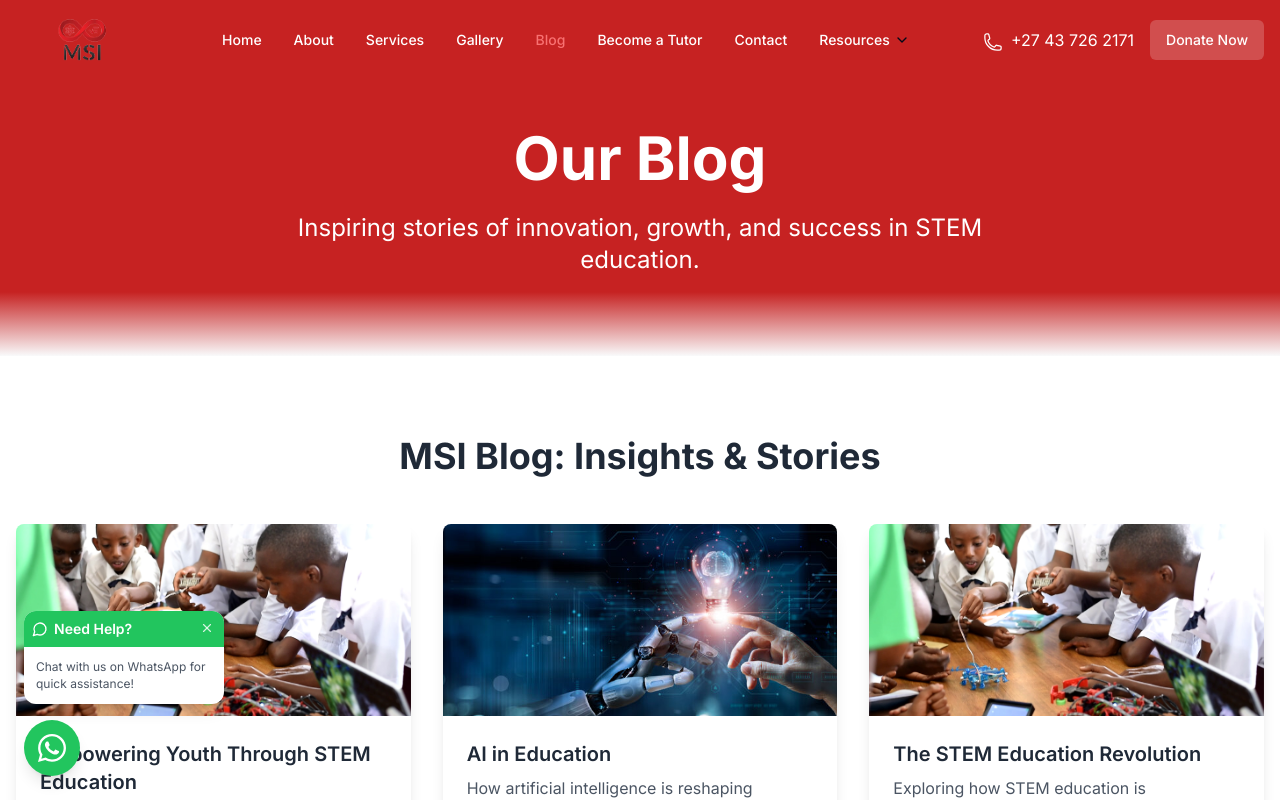
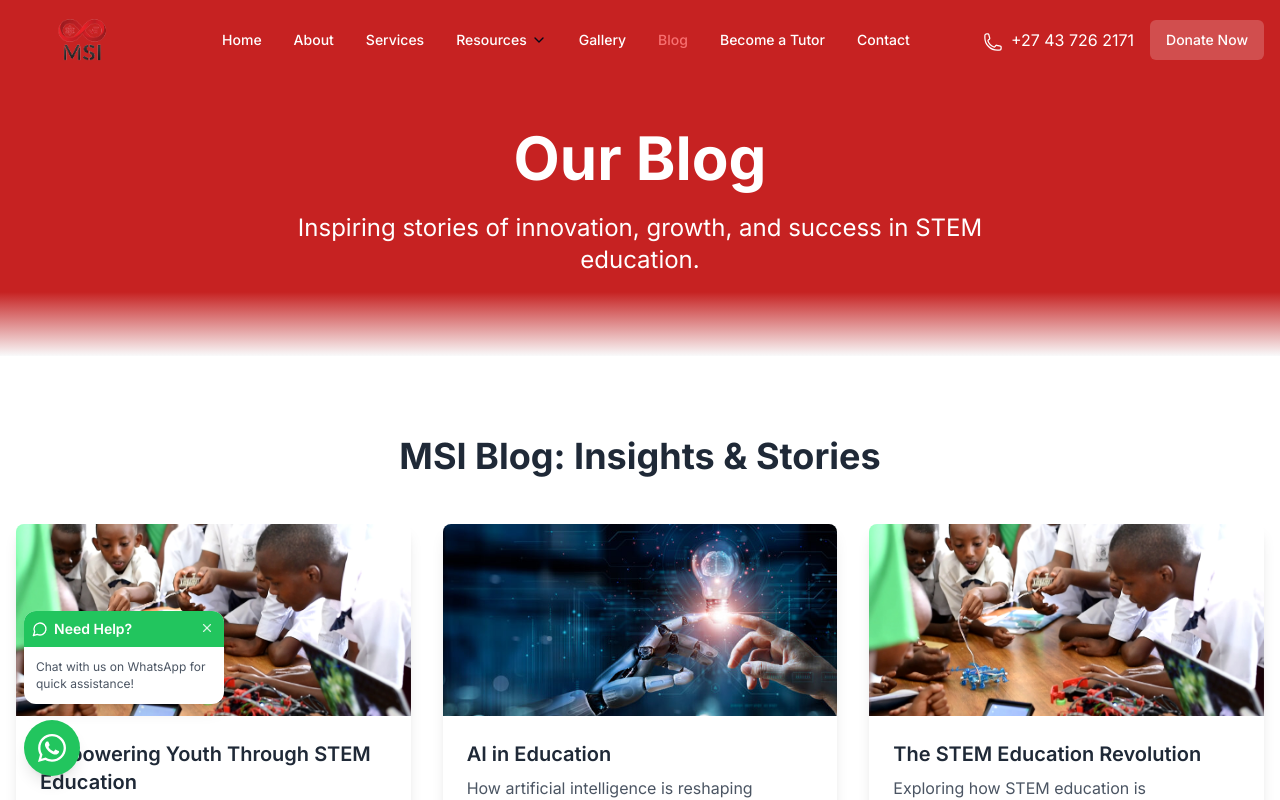
Before and after one commit to Appmaniazar-Projects/MSI-website, a Next.js app: page /blog in a window 1280 px wide. Shown: the top 800 px of the page. Built offline with nearby package versions, Linux system fonts and the light colour scheme.

Commit message:
Changes order of navbar

```diff
--- a/components/Header.tsx
+++ b/components/Header.tsx
@@ -102,7 +102,7 @@ const Header = () => {
     { name: 'Study Materials', href: '/resources/study-materials' }
   ]
 
-  const navItems = ['Home', 'About', 'Services', 'Gallery', 'Blog', 'Become a Tutor', 'Contact']
+  const navItems = ['Home', 'About', 'Services', 'Resources', 'Gallery', 'Blog', 'Become a Tutor', 'Contact'];
 
   return (
     <header className={`fixed w-full z-50 transition-all duration-300 ${
@@ -125,8 +125,39 @@ const Header = () => {
           {/* Desktop Navigation */}
           <nav className="hidden md:flex space-x-8">
             {navItems.map((item) => {
+              if (item === 'Resources') {
+                return (
+                  <DropdownMenu
+                    key={item}
+                    trigger={
+                      <span className={cn(
+                        "text-sm font-medium transition-colors hover:text-gray-900",
+                        isScrolled || isResourcePage || isTutorPage ? "text-gray-600" : "text-white",
+                        pathname.startsWith('/resources') && (isScrolled || isResourcePage || isTutorPage ? "text-red-600" : "text-red-400")
+                      )}>
+                        Resources
+                      </span>
+                    }
+                    align="right"
+                  >
+                    {resourcesItems.map((resource) => (
+                      <DropdownMenuItem
+                        key={resource.name}
+                        href={resource.href}
+                        className={cn(
+                          "text-gray-600 hover:text-gray-900",
+                          pathname === resource.href && "text-red-600"
+                        )}
+                      >
+                        {resource.name}
+                      </DropdownMenuItem>
+                    ))}
+                  </DropdownMenu>
+                );
+              }
+
               const itemPath = item === 'Home' ? '/' : `/${item.toLowerCase().replace(/\s+/g, '-')}`;
-              const isActive = pathname === itemPath
+              const isActive = pathname === itemPath;
 
               return (
                 <Link
@@ -140,36 +171,10 @@ const Header = () => {
                 >
                   {item === 'Blog' ? 'Blog' : item}
                 </Link>
-              )
+              );
             })}
+          </nav>
 
-            {/* Resources Dropdown */}
-            <DropdownMenu
-              trigger={
-                <span className={cn(
-                  "text-sm font-medium transition-colors hover:text-gray-900",
-                  isScrolled || isResourcePage || isTutorPage ? "text-gray-600" : "text-white",
-                  pathname.startsWith('/resources') && (isScrolled || isResourcePage || isTutorPage ? "text-red-600" : "text-red-400")
-                )}>
-                  Resources
-                </span>
-              }
-              align="right"
-            >
-              {resourcesItems.map((item) => (
-                <DropdownMenuItem
-                  key={item.name}
-                  href={item.href}
-                  className={cn(
-                    "text-gray-600 hover:text-gray-900",
-                    pathname === item.href && "text-red-600"
-                  )}
-                >
-                  {item.name}
-                </DropdownMenuItem>
-              ))}
-            </DropdownMenu>
-          </nav>
 
           {/* Desktop Contact Info and Donate Button */}
           <div className="hidden md:flex items-center space-x-4">
```
